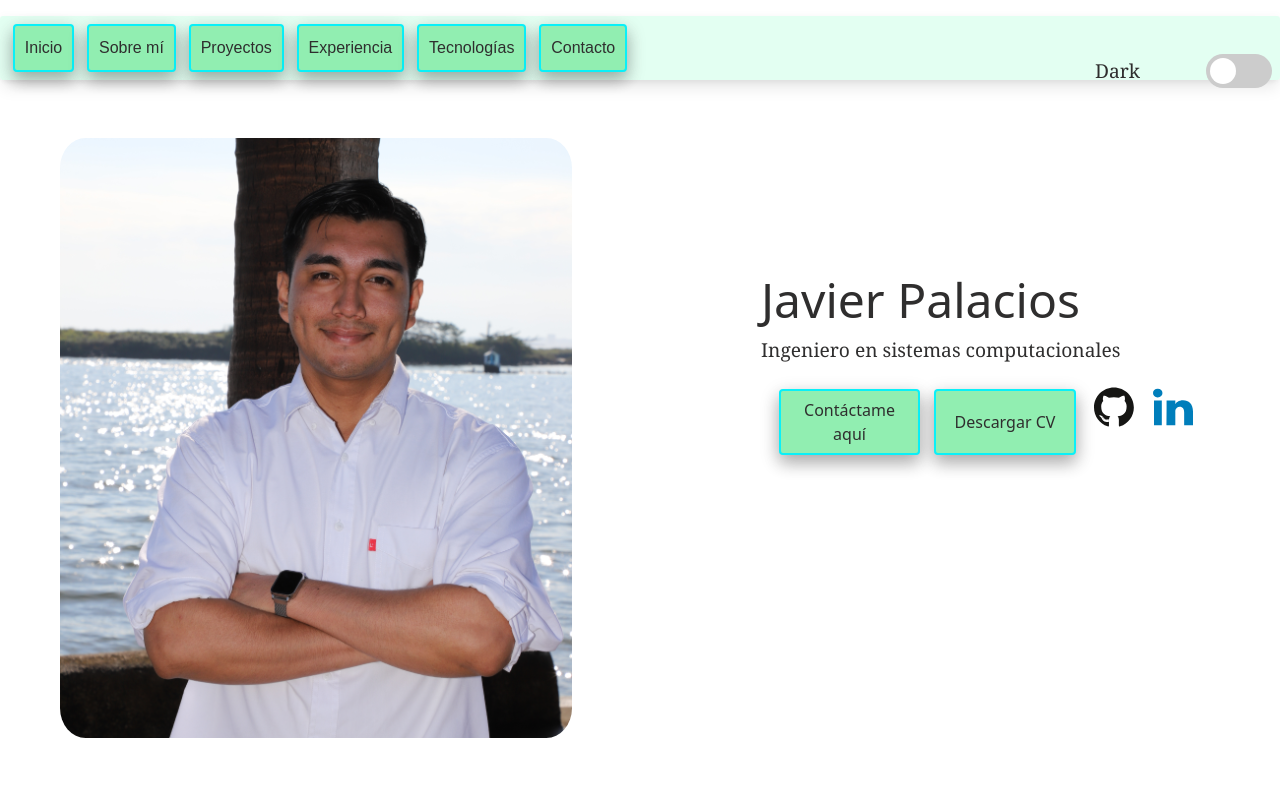
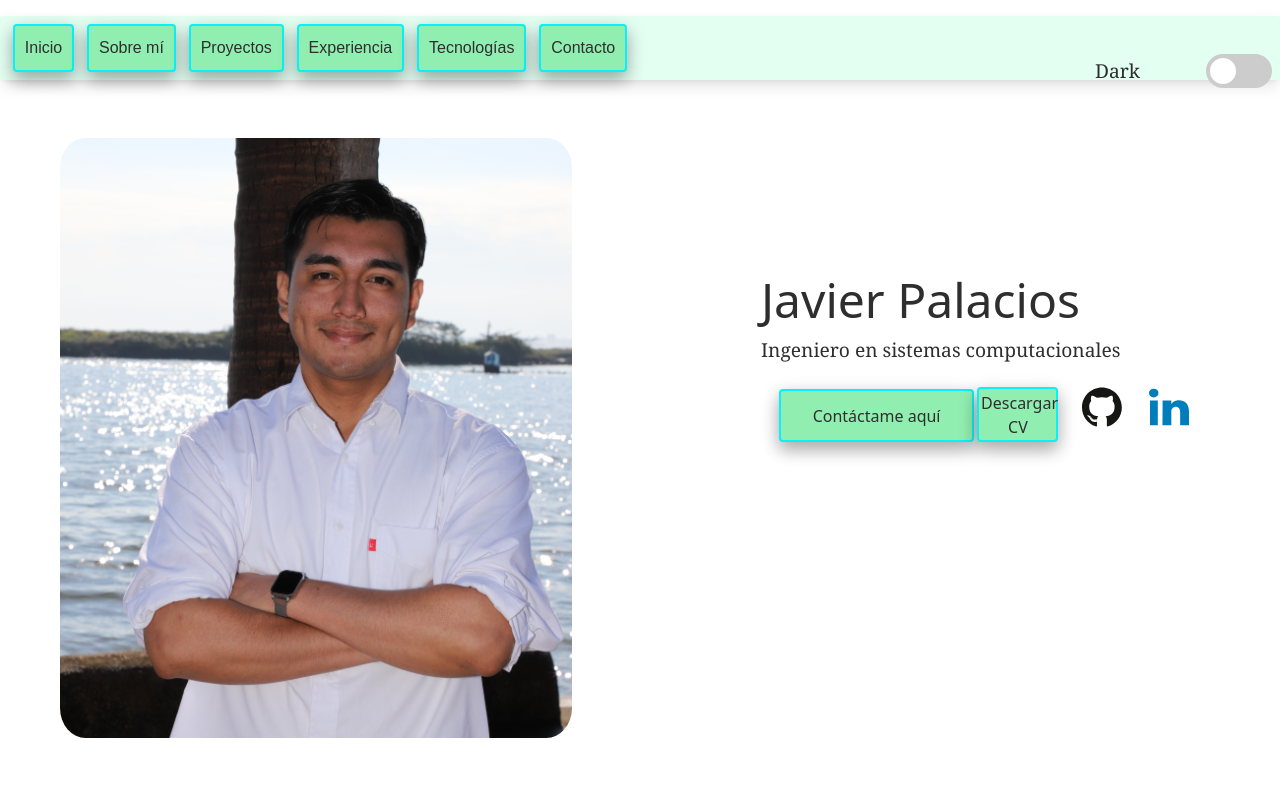
Before and after one commit to JavierAPalaciosL/portfolio, an Angular app: page / in a window 1280 px wide. Shown: the top 800 px of the page. Built offline with nearby package versions, Linux system fonts and the light colour scheme.

Commit message:
i add link get my cv

```diff
--- a/src/app/app.html
+++ b/src/app/app.html
@@ -114,8 +114,10 @@
         <p>Ingeniero en sistemas computacionales</p>
 
         <div class="contact-me">
-          <button>Contáctame aquí</button>
-          <button>Descargar CV</button>
+          <button >Contáctame aquí</button>
+          <a href="https://drive.google.com/drive/u/1/folders/1bquzrnJRRPB9bQA1AYz45Cv4bD2VhIhZ">
+            <button>Descargar CV</button>
+          </a>
 
           <div class="icons">
             <img src="octocat.svg" alt="Octocat" >
--- a/src/app/app.ts
+++ b/src/app/app.ts
@@ -291,4 +291,5 @@ export class App implements AfterViewInit {
     carousel.scrollBy({ left:  w, behavior: 'smooth' });
   }
 
+
 }
```
